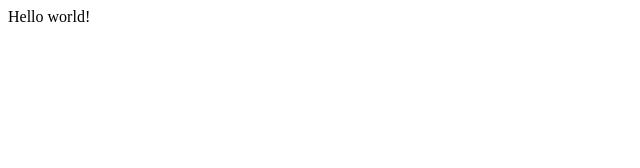
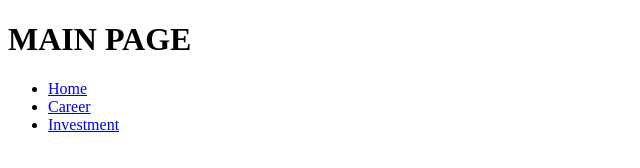
Before and after one commit to youngjk/YeSume, a Gatsby site: page / in a window 1280 px wide. Shown: the whole page, without its empty margins (0-640 px from the left). Built offline with nearby package versions, Linux system fonts and the light colour scheme; Gatsby itself is replaced by a stand-in of ours.

Commit message:
Updated with basic skeletal layouts of essential pieces

```diff
--- /dev/null
+++ b/src/components/Navbar.js
@@ -0,0 +1,20 @@
+import React from 'react'
+import { Link } from 'gatsby'
+
+export const Navbar = () => {
+  return (
+    <nav>
+      <ul>
+        <li>
+          <Link to="/">Home</Link>
+        </li>
+        <li>
+          <Link to="/career">Career</Link>
+        </li>
+        <li>
+          <Link to="/investment">Investment</Link>
+        </li>
+      </ul>
+    </nav>
+  )
+}
--- a/src/pages/index.js
+++ b/src/pages/index.js
@@ -1,5 +1,11 @@
-import React from "react"
+import React from 'react'
+import { Navbar } from '../components/Navbar'
 
 export default function Home() {
-  return <div>Hello world!</div>
+  return (
+    <div>
+      <h1>MAIN PAGE</h1>
+      <Navbar />
+    </div>
+  )
 }
```
Also changed, not shown: src/pages/career.js (added, +7 -0 lines), src/pages/investment.js (added, +7 -0 lines).
